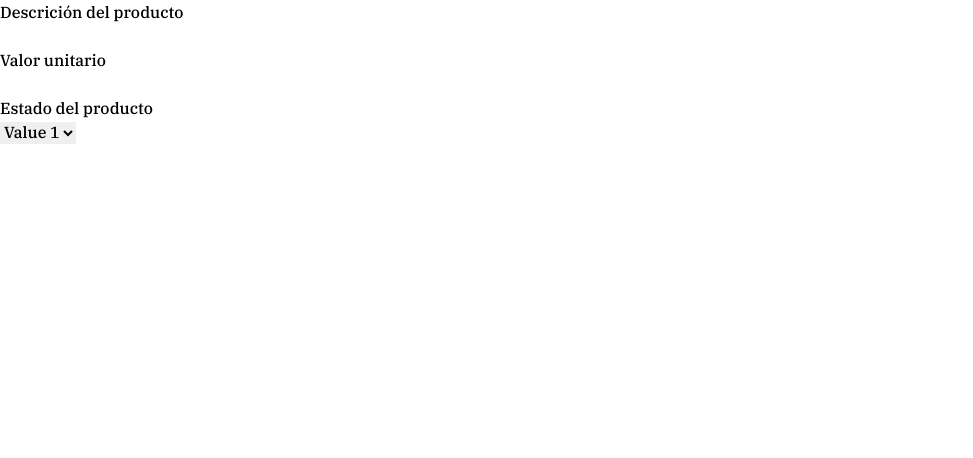
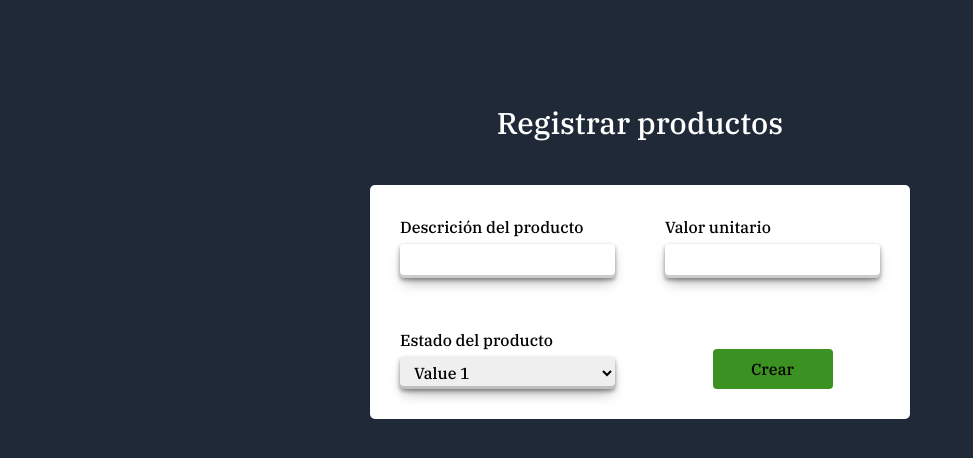
Before and after one commit to KarenVT/21st-century-developers, a React (Create React App) app: page /RegistroProductos in a window 1280 px wide. Shown: the top 458 px of the page, without its empty margins (0-973 px from the left). Built offline with nearby package versions, Linux system fonts and the light colour scheme.

Commit message:
Se terminó el formulario y se dejó lista la petición al back

```diff
--- a/package.json
+++ b/package.json
@@ -14,6 +14,7 @@
     "react-router-dom": "^5.3.0",
     "react-scripts": "4.0.3",
     "update": "^0.7.4",
+    "uuid": "^8.3.2",
     "web-vitals": "^1.0.1"
   },
   "scripts": {
--- a/src/pages/Admin/Productos/RegistroProductos.jsx
+++ b/src/pages/Admin/Productos/RegistroProductos.jsx
@@ -1,15 +1,21 @@
 import React from 'react';
 import { useForm } from "react-hook-form";
+import '../../../styles/styles-form.css';
+import { v4 } from 'uuid'
+import http from 'axios'
 
 export const RegistroProducto = () => {
     const { register, handleSubmit } = useForm();
 
     const onSubmit = data => {
-
+        const newData = { ...data, id: v4() };
+        http.post('http//:localhost:8000/crearProducto', newData).then((res)=> console.log(res)).catch((err)=> console.log(err));
     }
 
     return (
-        <form className="registro-producto" onSubmit={handleSubmit(onSubmit)}>
+        <div className="registro-producto__container">
+            <h1 className="registro-producto__title">Registrar productos</h1>
+            <form className="registro-producto__form" onSubmit={handleSubmit(onSubmit)}>
                 <div className="registro-producto__container-input">
                     <h5>Descrición del producto</h5>
                     <input
@@ -21,7 +27,7 @@ export const RegistroProducto = () => {
                     <h5>Valor unitario</h5>
                     <input
                         {...register('valorUnidad', { required: true })}
-                    type="text"
+                        type="number"
                     />
                 </div>
                 <div className="registro-producto__container-input">
@@ -32,6 +38,9 @@ export const RegistroProducto = () => {
                         <option value="value3">Value 3</option>
                     </select>
                 </div>
+
+                <button className="registro-producto__button" type="submit">Crear</button>
             </form>
+        </div>
     );
 }
--- /dev/null
+++ b/src/styles/styles-form.css
@@ -0,0 +1,66 @@
+.registro-producto__title {
+    font-size: 30px;
+    display: block;
+    color: #fff;
+    text-align: center;
+    margin-bottom: 40px;
+}
+
+.registro-producto__container {
+    background-color: rgba(31, 41, 55, 1);
+    min-height: 100vh;
+    min-width: 100vw;
+    padding: 100px;
+}
+
+.registro-producto__form {
+    background-color: #fff;
+    border-radius: 5px;
+    width: 50%;
+    margin: 0 auto;
+    padding: 30px;
+    display: grid;
+    grid-template-columns: repeat(2, 1fr);
+    align-items: flex-end;
+    gap: 50px;
+}
+
+.registro-producto__container-input input {
+    border: none;
+    outline: none;
+    padding: 5px 10px;
+    border-radius: 4px;
+    width: 100%;
+    transition: .8s;
+    box-shadow: rgba(0, 0, 0, 0.4) 0px 2px 4px, rgba(0, 0, 0, 0.3) 0px 7px 13px -3px, rgba(0, 0, 0, 0.2) 0px -3px 0px inset;
+}
+
+.registro-producto__container-input h5 {
+    margin-bottom: 5px;
+}
+
+.registro-producto__container-input select {
+    border: none;
+    outline: none;
+    padding: 5px 10px;
+    border-radius: 4px;
+    width: 100%;
+    box-shadow: rgba(0, 0, 0, 0.4) 0px 2px 4px, rgba(0, 0, 0, 0.3) 0px 7px 13px -3px, rgba(0, 0, 0, 0.2) 0px -3px 0px inset;
+}
+
+.registro-producto__container-input select:hover,
+.registro-producto__container-input input:hover {
+    transform: scale(1.05);
+}
+
+.registro-producto__button {
+    border: none;
+    border-radius: 4px;
+    outline: none;
+    padding: 5px 10px;
+    background-color: rgb(59, 145, 33);
+    width: 120px;
+    height: 40px;
+    cursor: pointer;
+    margin: 0 auto;
+}
```
Also changed, not shown: 1 other file (tests, documents, lock files or other folders). Lines whose indentation alone changed are shown as unchanged.
